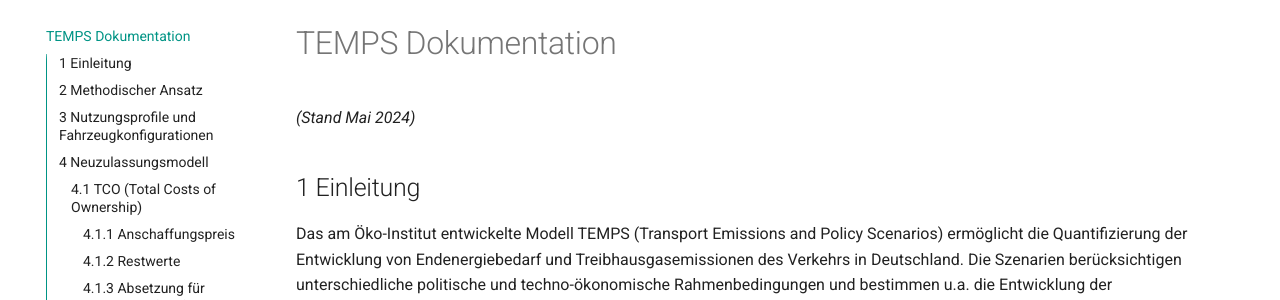
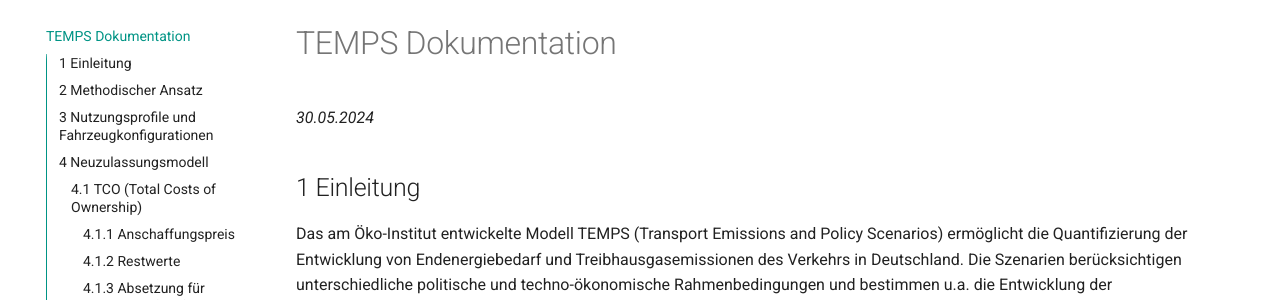
Before and after one commit to wolfgoerz/TEMPS_documentation, an MkDocs documentation site: the page built from docs/index.md, in a window 1280 px wide and 900 px high. Shown: the part 123-423 px from the top of the window. Built offline with MkDocs 1.6.1 and Material for MkDocs 9.7.7, drawn with Linux system fonts in a browser that asks for light colours; formulas are drawn with MathJax 3.

Commit message:
Update index.md

```diff
--- a/docs/index.md
+++ b/docs/index.md
@@ -1,6 +1,6 @@
 # TEMPS Dokumentation
 
-*(Stand Mai 2024)*
+*30.05.2024*
 
 ## 1 Einleitung
 
```
